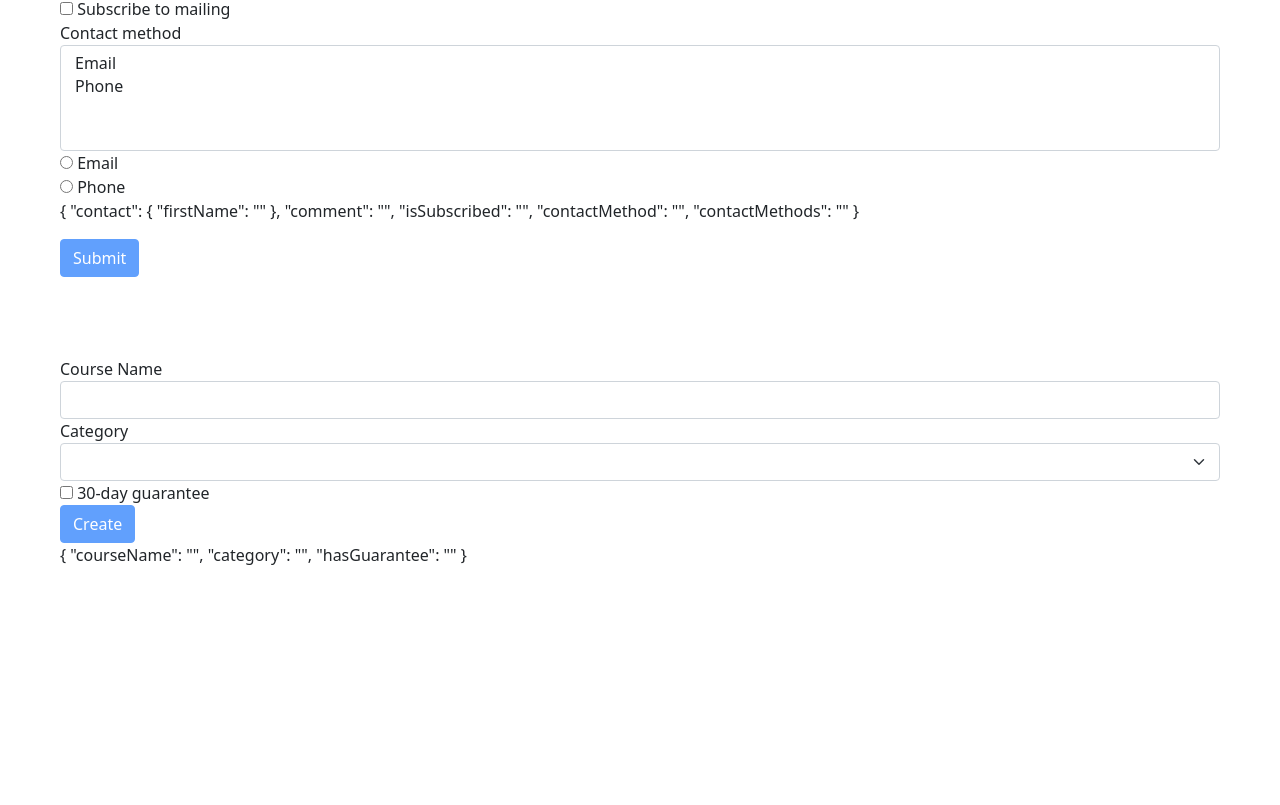
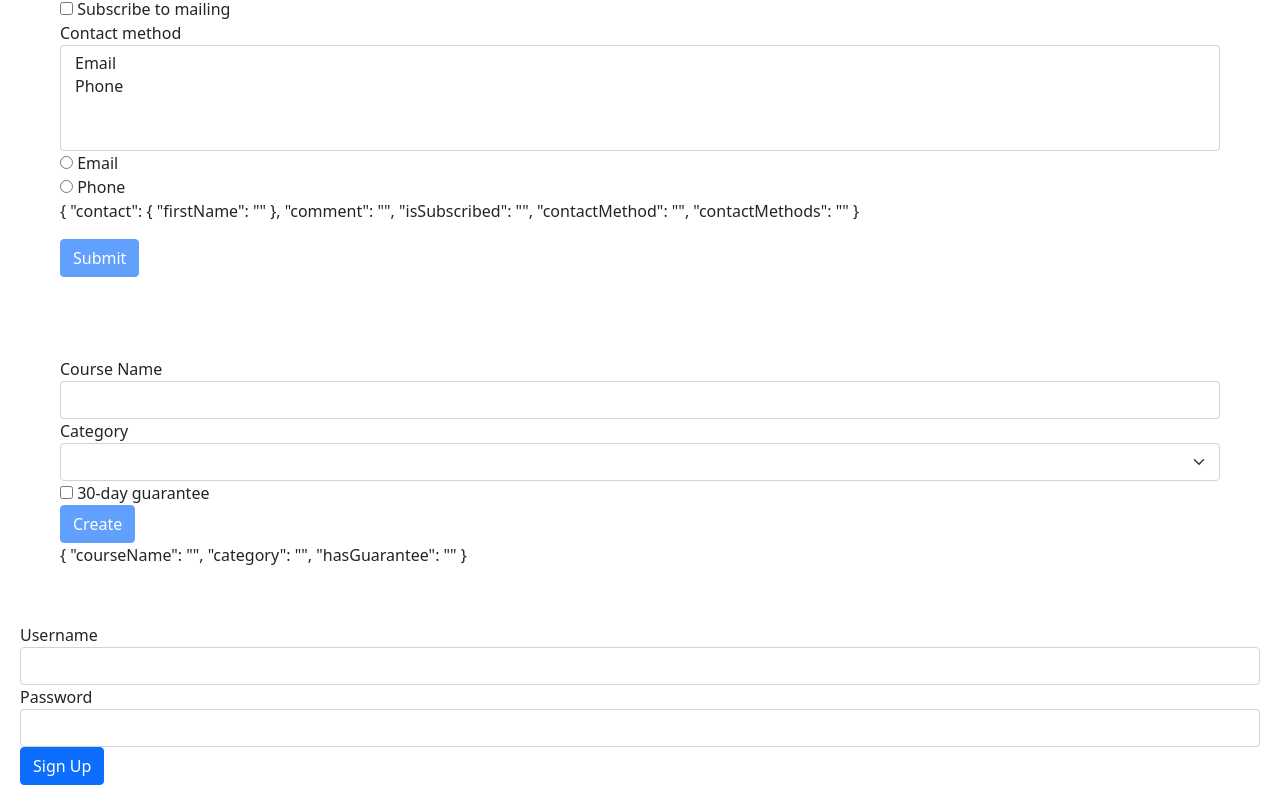
Before and after one commit to fay3r/angular-course-exercises, an Angular app: page / in a window 1280 px wide. Shown: the part 1693-2498 px from the top of the page. Before the commit the page ends 2336 px from the top, so only its background shows below. Built offline with nearby package versions, Linux system fonts and the light colour scheme.

Commit message:
custom validation error

```diff
--- a/src/app/app.component.html
+++ b/src/app/app.component.html
@@ -84,4 +84,7 @@
 <!--coourse task-->
 <course-form></course-form>
 
+<!--reactive forms-->
+<signup-form></signup-form>
+
 <router-outlet></router-outlet>
--- /dev/null
+++ b/src/app/components/signup-form/signup-form.component.html
@@ -0,0 +1,24 @@
+<form [formGroup]="form">
+  <div class="form-group">
+    <label for="username">Username</label>
+    <input
+      formControlName="username"
+      id="username"
+      type="text"
+      class="form-control">
+    <div *ngIf="username?.touched && username?.invalid" class="alert alert-danger">
+      <div *ngIf="username?.errors?.required">Username req</div>
+      <div *ngIf="username?.errors?.minlength">need {{username?.errors?.minlength.requiredLength}} char</div>
+      <div *ngIf="username?.errors?.cannotContainSpace">no space</div>
+    </div>
+  </div>
+  <div class="form-group">
+    <label for="password">Password</label>
+    <input
+      formControlName="password"
+      id="password"
+      type="text"
+      class="form-control">
+  </div>
+  <button class="btn btn-primary" type="submit">Sign Up</button>
+</form>
--- /dev/null
+++ b/src/app/components/signup-form/signup-form.component.ts
@@ -0,0 +1,23 @@
+import {Component} from '@angular/core';
+import {FormGroup, FormControl, Validators} from "@angular/forms";
+import {UsernameValidators} from "./username.validators";
+
+@Component({
+  selector: 'signup-form',
+  templateUrl: './signup-form.component.html',
+  styleUrls: ['./signup-form.component.css']
+})
+export class SignupFormComponent {
+  form = new FormGroup({
+    username: new FormControl('', [
+      Validators.required,
+      Validators.minLength(3),
+      UsernameValidators.cannotContainSpace
+    ]),
+    password: new FormControl('', Validators.required)
+  });
+
+  get username() {
+    return this.form.get('username')
+  }
+}
--- /dev/null
+++ b/src/app/components/signup-form/username.validators.ts
@@ -0,0 +1,10 @@
+import {AbstractControl, ValidationErrors} from "@angular/forms";
+
+export class UsernameValidators{
+  static cannotContainSpace(control: AbstractControl) : ValidationErrors | null {
+    if((control.value as string).indexOf(' ') >=0){
+      return {cannotContainSpace: true};
+    }
+    return null;
+  }
+}
```
Also changed, not shown: src/app/app.module.ts (+5 -2 lines), src/app/components/signup-form/signup-form.component.css (added), 1 other file (tests, documents, lock files or other folders).
